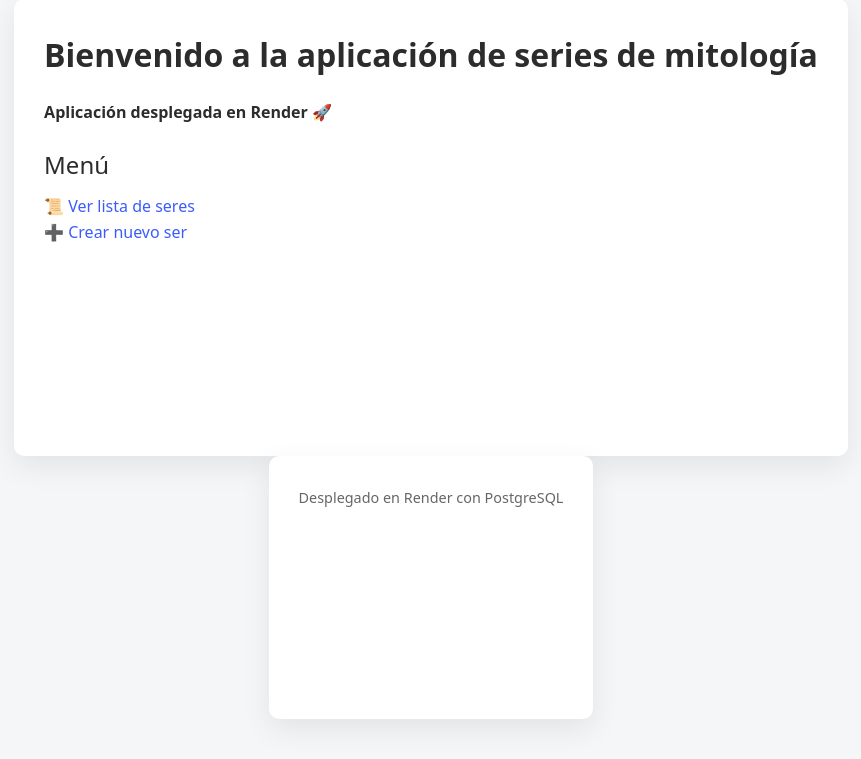
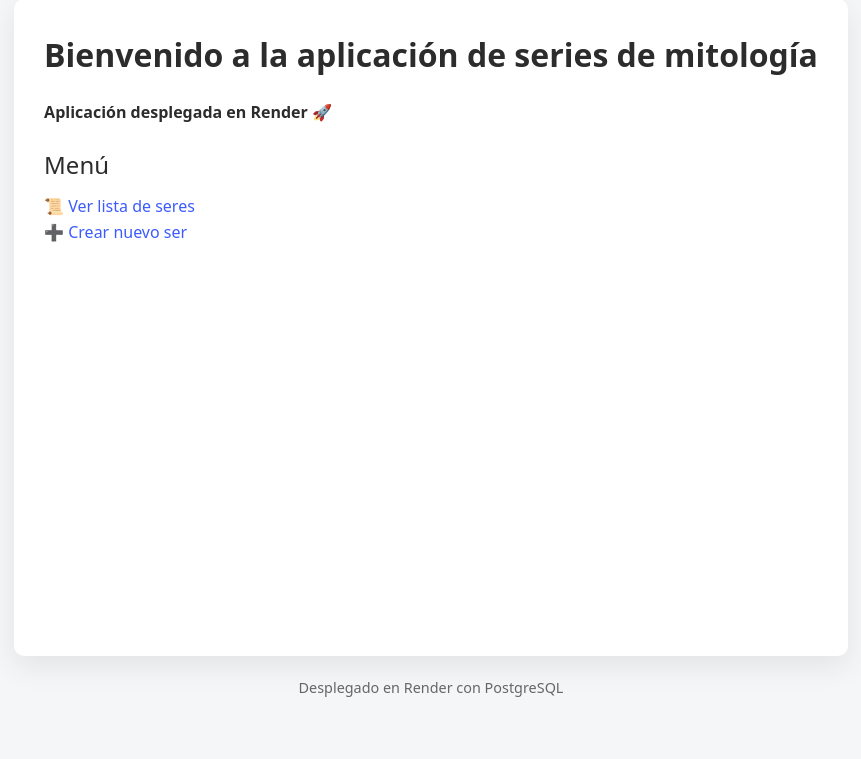
Before and after one commit to MaysaOsan/Mitologia, a FastAPI app: page / in a window 1280 px wide. Shown: the part 41-800 px from the top of the page, without its empty margins (209-1070 px from the left). Run offline with FastAPI, Linux system fonts and the light colour scheme; parts of the project's set-up code (start-up, migrations or seed data) failed here and were passed over.

Commit message:
Actualización de index para Render

```diff
--- a/src/templates/index.html
+++ b/src/templates/index.html
@@ -24,7 +24,7 @@
   </div>
 
 
-  <footer class="container footer">
+  <footer>
       <p>Desplegado en Render con PostgreSQL</p>
   </footer>
 </body>
```
